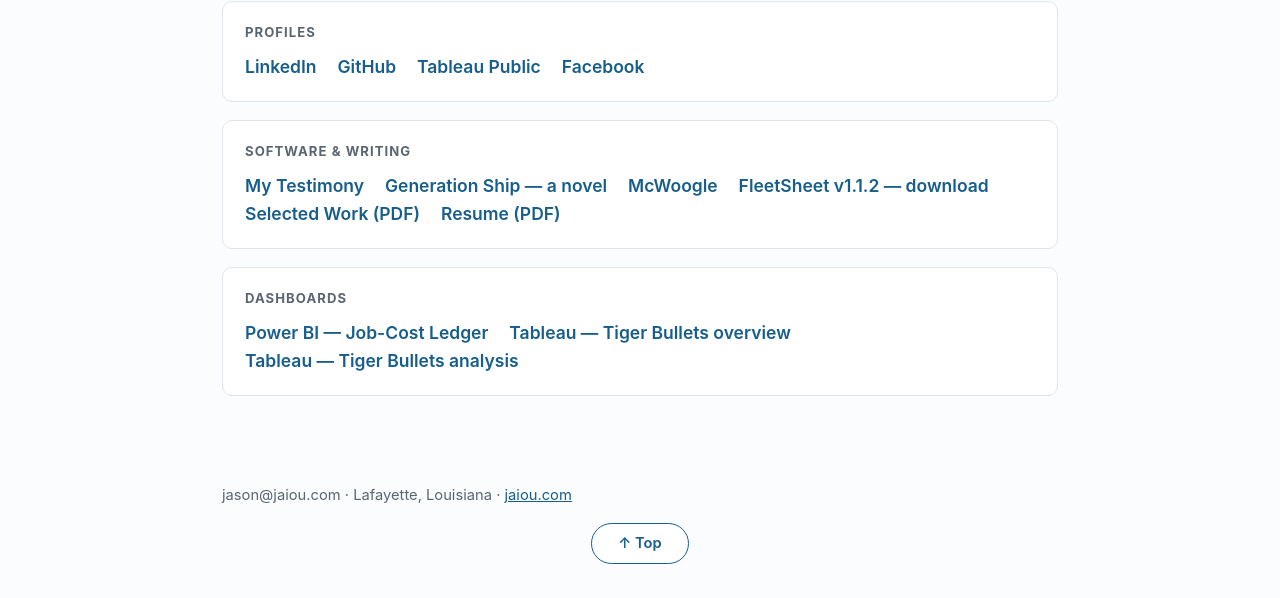
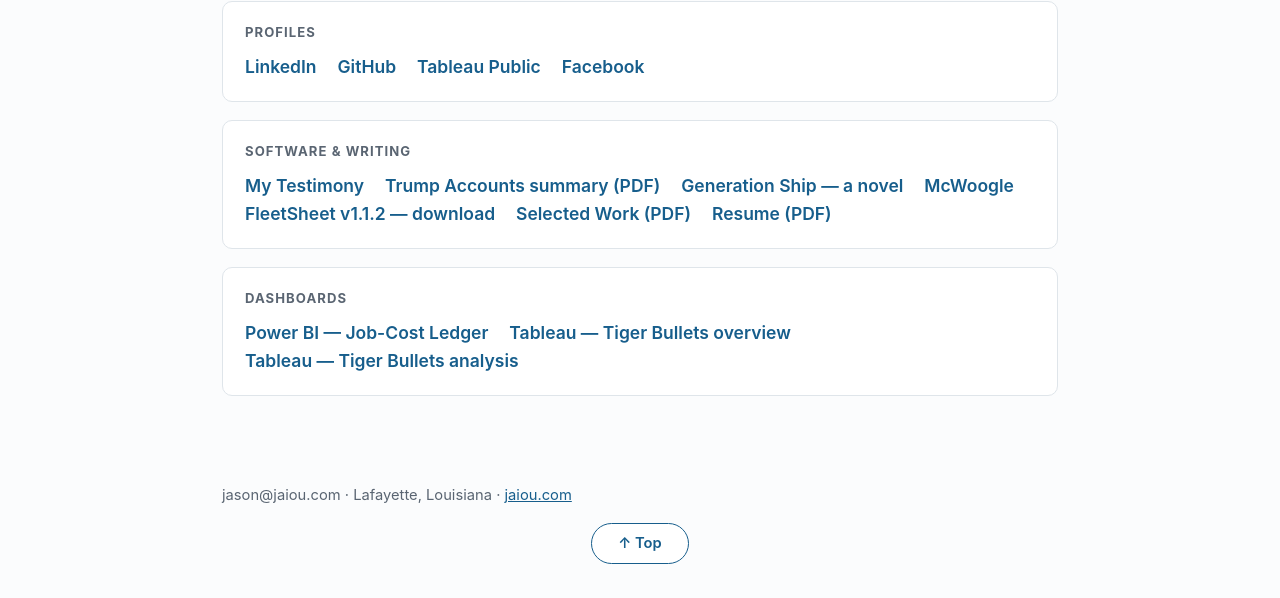
Before and after one commit to jrmcw-source/jrmcw-source.github.io, a plain HTML site: page links.html in a window 1280 px wide. Shown: the part 302-900 px from the top of the page. Drawn offline with Linux system fonts and the light colour scheme; animation ran at ten frames a second.

Commit message:
Links: add Trump Accounts summary PDF behind My Testimony

```diff
--- a/links.html
+++ b/links.html
@@ -31,7 +31,7 @@
 </div>
 <div class="card">
 <p class="tag">Software &amp; writing</p>
-<p class="links"><a href="https://docs.google.com/document/d/e/2PACX-1vSVlES25pteHAsjJVk8TCX1lqUkzy6IpMr2oVAkt9U4C-_L0dct6Oyzc_87XHaGsgzNgRhpoxXQ3ANa/pub" target="_blank" rel="noopener">My Testimony</a> <a href="https://lowshelf.gumroad.com/l/generationship" target="_blank" rel="noopener">Generation Ship — a novel</a> <a href="https://mcwoogle.com" target="_blank" rel="noopener">McWoogle</a> <a href="https://github.com/jrmcw-source/FleetSheet/releases/tag/v1.1.2" target="_blank" rel="noopener">FleetSheet v1.1.2 — download</a> <a href="https://github.com/jrmcw-source/jrmcw-source/blob/main/Selected-Work.pdf" target="_blank" rel="noopener">Selected Work (PDF)</a> <a href="Jason-McWhirter-Resume.pdf" target="_blank" rel="noopener">Resume (PDF)</a></p>
+<p class="links"><a href="https://docs.google.com/document/d/e/2PACX-1vSVlES25pteHAsjJVk8TCX1lqUkzy6IpMr2oVAkt9U4C-_L0dct6Oyzc_87XHaGsgzNgRhpoxXQ3ANa/pub" target="_blank" rel="noopener">My Testimony</a> <a href="trump-accounts-brief.pdf" target="_blank" rel="noopener">Trump Accounts summary (PDF)</a> <a href="https://lowshelf.gumroad.com/l/generationship" target="_blank" rel="noopener">Generation Ship — a novel</a> <a href="https://mcwoogle.com" target="_blank" rel="noopener">McWoogle</a> <a href="https://github.com/jrmcw-source/FleetSheet/releases/tag/v1.1.2" target="_blank" rel="noopener">FleetSheet v1.1.2 — download</a> <a href="https://github.com/jrmcw-source/jrmcw-source/blob/main/Selected-Work.pdf" target="_blank" rel="noopener">Selected Work (PDF)</a> <a href="Jason-McWhirter-Resume.pdf" target="_blank" rel="noopener">Resume (PDF)</a></p>
 </div>
 <div class="card">
 <p class="tag">Dashboards</p>
```
